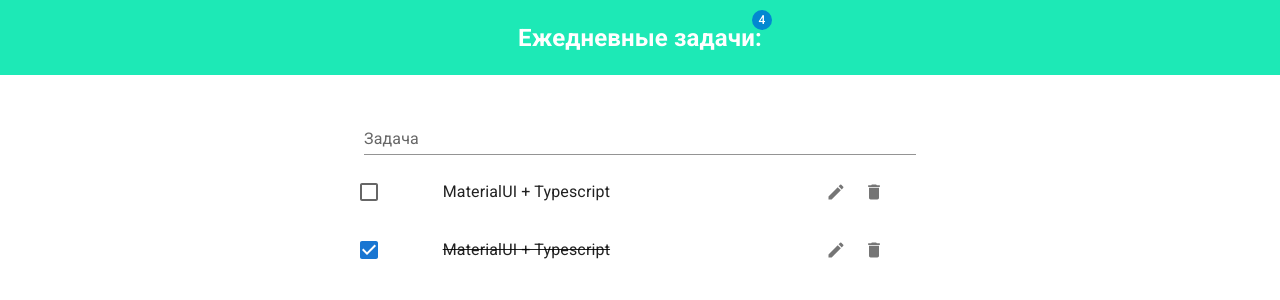
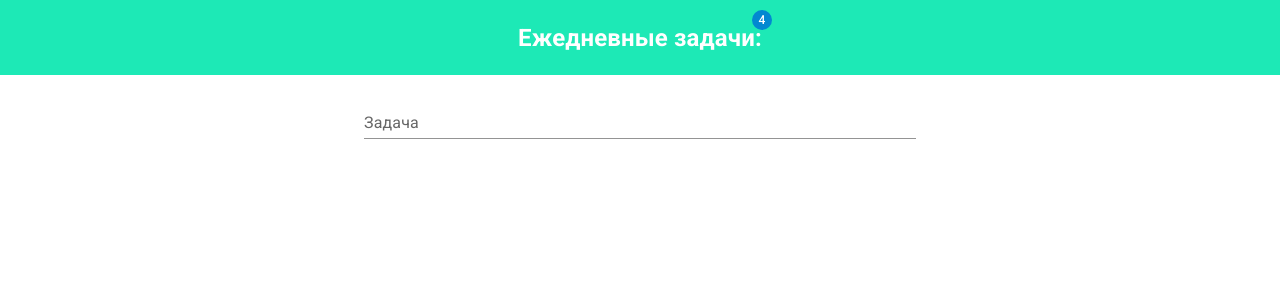
Before and after one commit to itransition-uz/Todo, a React app: page / in a window 1280 px wide. Shown: the top 300 px of the page. Built offline with nearby package versions, Linux system fonts and the light colour scheme.

Commit message:
✅ Add CRD Actions

```diff
--- a/package.json
+++ b/package.json
@@ -27,6 +27,7 @@
     "@pmmmwh/react-refresh-webpack-plugin": "github:pmmmwh/react-refresh-webpack-plugin",
     "@types/react": "^18.0.1",
     "@types/react-dom": "^18.0.0",
+    "@types/uuid": "^8.3.4",
     "babel-loader": "^8.2.4",
     "cross-env": "^7.0.3",
     "css-loader": "^6.7.1",
@@ -51,6 +52,7 @@
     "lodash": "^4.17.21",
     "react": "^18.0.0",
     "react-dom": "^18.0.0",
-    "typescript": "^4.6.3"
+    "typescript": "^4.6.3",
+    "uuid": "^8.3.2"
   }
 }
--- /dev/null
+++ b/src/#/todos/Navbar.jsx
@@ -0,0 +1,28 @@
+import React from "react";
+import Box from "@mui/material/Box";
+import Badge from "@mui/material/Badge";
+import { teal } from "@mui/material/colors";
+
+function Navbar() {
+  return (
+    <Box
+      sx={{
+        width: `100%`,
+        height: 75,
+        backgroundColor: teal.A400,
+        display: `flex`,
+        justifyContent: `center`,
+        alignItems: `center`,
+        color: `white`,
+      }}
+    >
+      <h2>
+        <Badge badgeContent={4} color={"info"}>
+          Ежедневные задачи:
+        </Badge>
+      </h2>
+    </Box>
+  );
+}
+
+export default Navbar;
--- /dev/null
+++ b/src/#/todos/TodoAddForm.tsx
@@ -0,0 +1,33 @@
+import React, { useState } from "react";
+import TextField from "@mui/material/TextField";
+import { Grid } from "@mui/material";
+
+interface IAddFormProps {
+  onAdd: (title: string) => void;
+}
+
+const TodoAddForm: React.FC<IAddFormProps> = ({ onAdd }) => {
+  const [todoTitle, setTodoTitle] = useState<string>(``);
+
+  return (
+    <Grid item xs={12}>
+      <TextField
+        fullWidth
+        label="Задача"
+        variant="standard"
+        onChange={(e) => setTodoTitle(e.currentTarget.value)}
+        value={todoTitle}
+        onKeyPress={addTodo}
+      />
+    </Grid>
+  );
+
+  function addTodo(e: React.KeyboardEvent<HTMLInputElement>): void {
+    if (e.key === `Enter`) {
+      onAdd(todoTitle);
+
+      setTodoTitle(``);
+    }
+  }
+};
+export default TodoAddForm;
--- /dev/null
+++ b/src/#/todos/TodoList.tsx
@@ -0,0 +1,70 @@
+import React, { useReducer, useState } from "react";
+import { Grid } from "@mui/material";
+import IconButton from "@mui/material/IconButton";
+import DeleteIcon from "@mui/icons-material/Delete";
+import Stack from "@mui/material/Stack";
+import ModeEditIcon from "@mui/icons-material/ModeEdit";
+import Typography from "@mui/material/Typography";
+import Checkbox from "@mui/material/Checkbox";
+import { ITodo } from "./interfaces";
+
+interface IProps {
+  todos: ITodo[];
+  onCheck: (id: string) => void;
+  onDelete: (id: string) => void;
+}
+
+const TodoList: React.FC<IProps> = ({ todos, onCheck, onDelete }) => {
+  return (
+    <Grid>
+      {todos.map(
+        (todo, index) =>
+          !todo.deleted_at && (
+            <Grid
+              key={index}
+              container
+              sx={{
+                paddingTop: `1rem`,
+              }}
+              alignItems="center"
+            >
+              <Grid xs={2}>
+                <Checkbox
+                  checked={todo.completed_at ? true : false}
+                  onClick={() => onCheck(todo.id)}
+                />
+              </Grid>
+
+              <Grid xs={8}>
+                <Typography
+                  sx={{
+                    textDecoration: todo.completed_at ? `line-through` : "",
+                  }}
+                >
+                  {todo.title}
+                </Typography>
+              </Grid>
+
+              <Grid xs={2}>
+                <Stack direction="row" alignItems="center" spacing={1}>
+                  <IconButton aria-label="delete" size="small">
+                    <ModeEditIcon fontSize="small" />
+                  </IconButton>
+
+                  <IconButton
+                    aria-label="delete"
+                    size="small"
+                    onClick={() => onDelete(todo.id)}
+                  >
+                    <DeleteIcon fontSize="small" />
+                  </IconButton>
+                </Stack>
+              </Grid>
+            </Grid>
+          )
+      )}
+    </Grid>
+  );
+};
+
+export default TodoList;
--- /dev/null
+++ b/src/#/todos/interfaces/index.ts
@@ -0,0 +1,6 @@
+export interface ITodo {
+  id: string;
+  title: string;
+  completed_at?: Date;
+  deleted_at?: Date;
+}
--- a/src/App.tsx
+++ b/src/App.tsx
@@ -1,137 +1,12 @@
-import React, { useState } from "react";
-import Button from "@mui/material/Button";
-import TextField from "@mui/material/TextField";
-import Box from "@mui/material/Box";
-import Badge from "@mui/material/Badge";
-import { teal } from "@mui/material/colors";
-import { Container, Grid } from "@mui/material";
-import IconButton from "@mui/material/IconButton";
-import DeleteIcon from "@mui/icons-material/Delete";
-import Stack from "@mui/material/Stack";
-import ModeEditIcon from "@mui/icons-material/ModeEdit";
-import Typography from "@mui/material/Typography";
-import Checkbox from "@mui/material/Checkbox";
-
-interface Todo {
-  id: string;
-  title: string;
-  completed_at?: Date;
-  deleted_at?: Date;
-}
+import React from "react";
+import Todos from "./pages/todos";
 
 function App() {
-  const [data, setData] = useState<Todo[]>([
-    {
-      id: "1234",
-      title: "Typescript + MaterialUI",
-    },
-    {
-      id: "1234",
-      title: "Typescript + MaterialUI",
-      completed_at: new Date(),
-    },
-  ]);
-
   return (
     <>
-      <Box
-        sx={{
-          width: `100%`,
-          height: 75,
-          backgroundColor: teal.A400,
-          display: `flex`,
-          justifyContent: `center`,
-          alignItems: `center`,
-          color: `white`,
-        }}
-      >
-        <h2>
-          <Badge badgeContent={4} color={"info"}>
-            Ежедневные задачи:
-          </Badge>
-        </h2>
-      </Box>
-
-      <Box
-        sx={{
-          width: `100%`,
-          display: `flex`,
-          justifyContent: `center`,
-          alignItems: `center`,
-          flexDirection: `column`,
-          padding: `2rem 0rem`,
-        }}
-      >
-        <Container maxWidth="sm">
-          <Grid container spacing={2}>
-            <Grid item xs={12}>
-              <TextField
-                fullWidth
-                id="standard-basic"
-                label="Задача"
-                variant="standard"
-                onKeyPress={(e) => {
-                  e.key === `Enter` ? console.log(e) : "";
-                }}
-              />
-            </Grid>
-            {data.map((todo) => (
-              <Grid
-                container
-                sx={{
-                  paddingTop: `1rem`,
-                }}
-                alignItems="center"
-              >
-                <Grid xs={2}>
-                  <Checkbox checked={!!todo.completed_at} />
-                </Grid>
-
-                <Grid xs={8}>
-                  <Typography
-                    sx={{
-                      textDecoration: todo.completed_at ? `line-through` : "",
-                    }}
-                  >
-                    MaterialUI + Typescript
-                  </Typography>
-                </Grid>
-
-                <Grid xs={2}>
-                  <Stack direction="row" alignItems="center" spacing={1}>
-                    <IconButton aria-label="delete" size="small">
-                      <ModeEditIcon fontSize="small" />
-                    </IconButton>
-
-                    <IconButton aria-label="delete" size="small">
-                      <DeleteIcon fontSize="small" />
-                    </IconButton>
-                  </Stack>
-                </Grid>
-              </Grid>
-            ))}
-          </Grid>
-        </Container>
-      </Box>
+      <Todos />
     </>
   );
-
-  function increment(): void {
-    setData((data) =>
-      data.concat({
-        id: "123",
-        title: "Typescript + MaterialUI",
-      })
-    );
-
-    setData((data) =>
-      data.concat({
-        id: "1234",
-        title: "Typescript + MaterialUI",
-        completed_at: new Date(),
-      })
-    );
-  }
 }
 
 export default App;
--- /dev/null
+++ b/src/pages/todos.tsx
@@ -0,0 +1,66 @@
+import React, { useState } from "react";
+import { Container, Grid } from "@mui/material";
+import TodoList from "../#/todos/TodoList";
+import Navbar from "../#/todos/Navbar";
+import TodoAddForm from "../#/todos/TodoAddForm";
+import { ITodo } from "../#/todos/interfaces";
+
+function App() {
+  const [todos, setTodos] = useState<ITodo[]>([]);
+
+  return (
+    <>
+      <Navbar />
+
+      <Container maxWidth="sm" sx={{ padding: `1rem` }}>
+        <TodoAddForm onAdd={addHandler} />
+        <TodoList
+          todos={todos}
+          onCheck={checkHandler}
+          onDelete={deleteHandler}
+        />
+      </Container>
+    </>
+  );
+
+  function addHandler(title: string): void {
+    setTodos((todos) =>
+      todos.concat({
+        id: uuid(),
+        title: title,
+      })
+    );
+  }
+
+  function checkHandler(id: string): void {
+    const newTodos = todos.map((todo) => {
+      if (todo.id === id) {
+        !todo.completed_at
+          ? (todo.completed_at = new Date())
+          : (todo.completed_at = undefined);
+      }
+
+      return todo;
+    });
+
+    setTodos(newTodos);
+  }
+
+  function deleteHandler(id: string): void {
+    const newTodos = todos.map((todo) => {
+      if (todo.id === id) {
+        todo.deleted_at = new Date();
+      }
+
+      return todo;
+    });
+
+    setTodos(newTodos);
+  }
+
+  function uuid() {
+    return Math.random().toString(16).slice(2);
+  }
+}
+
+export default App;
--- a/tsconfig.json
+++ b/tsconfig.json
@@ -18,7 +18,10 @@
         "resolveJsonModule": true,
         "isolatedModules": true,
         "noEmit": false,
-        "jsx": "react"
+        "jsx": "react",
+        "paths": {
+            "@" : ["./src/#"]
+        }
     },
     "include": [
         "src"
```
Also changed, not shown: 1 other file (tests, documents, lock files or other folders).
